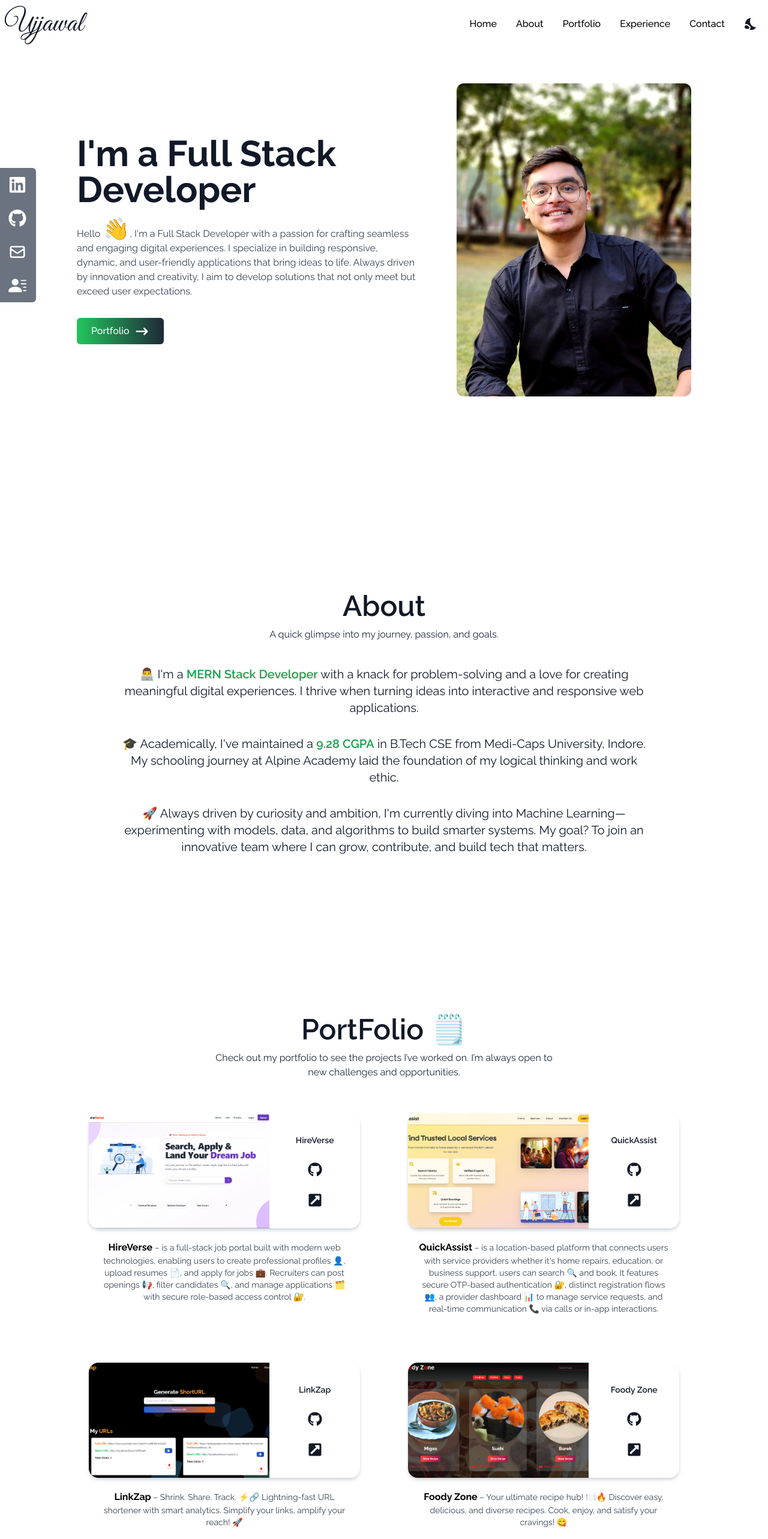
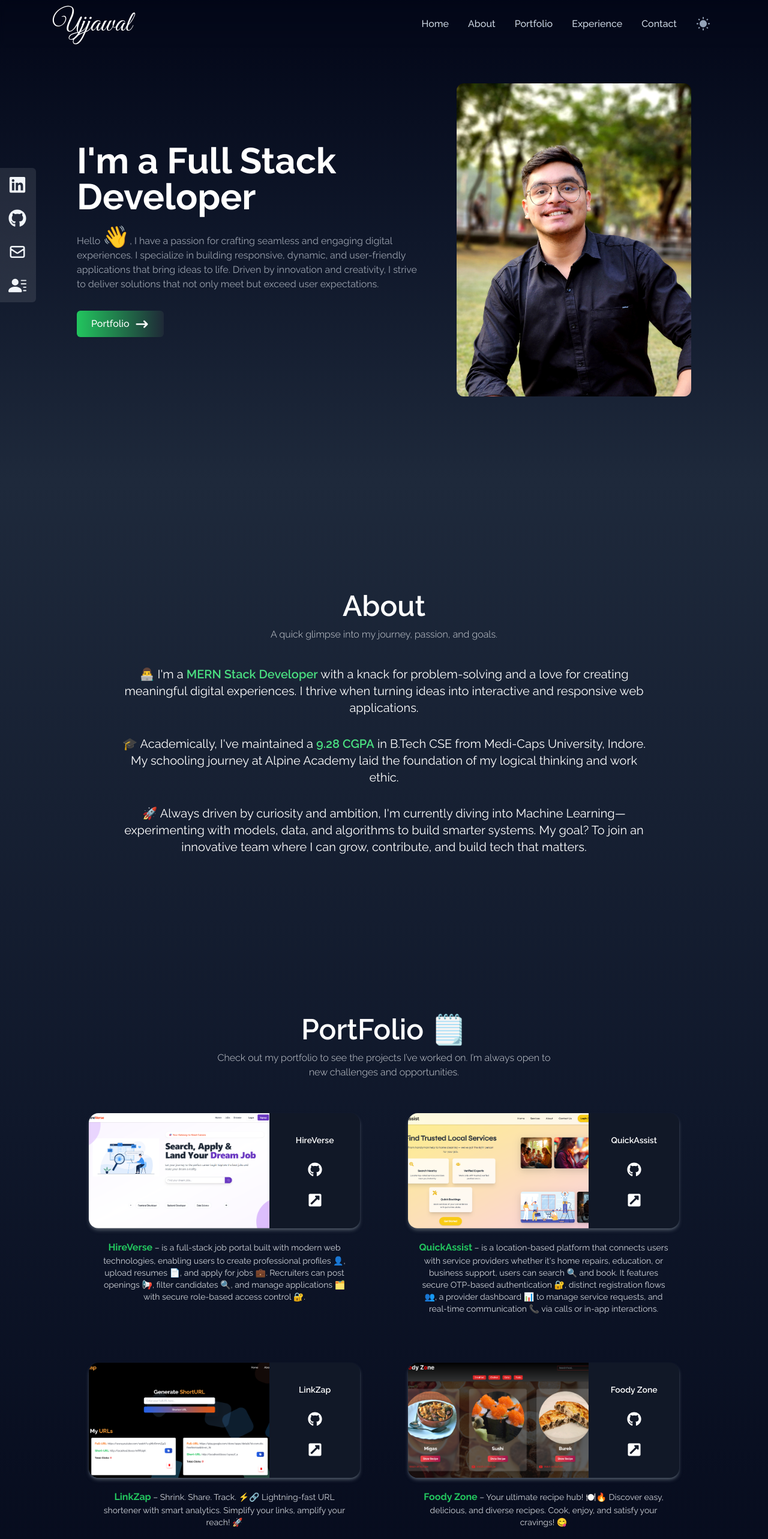
Before and after one commit to ujjawalptdr/portfolio, a React (Vite) app: page / in a window 1280 px wide. Shown: the top 2566 px of the page at 60% size. Built offline with nearby package versions, Linux system fonts and the light colour scheme.

Commit message:
Add: new theme

```diff
--- a/src/App.jsx
+++ b/src/App.jsx
@@ -3,15 +3,15 @@ import NavBar from "./Components/NavBar.jsx";
 import Home from "./Components/Home.jsx";
 import SocialLinks from "./Components/SocialLinks.jsx";
 import About from "./Components/About.jsx";
-import Portfolio from "./Components/Portfolio.jsx";
-import Testimonials from "./Components/Testimonials.jsx";
+// import Portfolio from "./Components/Portfolio.jsx";
+// import Testimonials from "./Components/Testimonials.jsx";
 import Experiences from "./Components/Experiences.jsx";
-import Contact from "./Components/Contact.jsx";
+// import Contact from "./Components/Contact.jsx";
 import Footer from "./Components/Footer.jsx";
 
 
 function App() {
-  const [darkMode, setDarkMode] = useState(false);
+  const [darkMode, setDarkMode] = useState(true);
 
   return (
     <div className={`${darkMode ? "dark" : undefined} overflow-x-hidden`}> {/*the overflow-x-hiddden prevents any child to overflow in horozontal axis, which cause a white line at the right side*/}
@@ -19,10 +19,9 @@ function App() {
       <main className="text-gray-900 bg-white dark:bg-gray-900 dark:text-white">
         <Home />
         <About />
-        <Portfolio />
-        <Testimonials />
+        {/* <Portfolio /> */}
+        {/* <Testimonials /> */}
         <Experiences />
-        <Contact />
         <Footer />
       </main>
 
--- a/src/Components/About.jsx
+++ b/src/Components/About.jsx
@@ -1,6 +1,8 @@
 import React from "react";
 import Section from "./CommomComp/Section";
 import { motion } from "framer-motion";
+// import { div } from "framer-motion/client";
+import Portfolio from "./Portfolio";
 
 const containerVariant = {
   hidden: { opacity: 0 },
@@ -20,9 +22,11 @@ const itemVariant = {
 
 const About = () => {
   return (
+    <div className="h-full bg-white dark:bg-gradient-to-b dark:from-slate-800 dark:via-slate-900 dark:to-slate-950">
+
       <div
         name="about"
-      className="min-h-screen bg-white dark:bg-gradient-to-b dark:from-gray-800 dark:via-black dark:to-black flex justify-center items-center px-4"
+        className="flex justify-center items-center px-4"
       >
         <Section
           title="About"
@@ -32,7 +36,7 @@ const About = () => {
             variants={containerVariant}
             initial="hidden"
             whileInView="visible"
-          viewport={{ once: false }}
+            viewport={{ once: true, amount: 0.6 }}
             className="text-base sm:text-lg md:text-xl lg:text-xl leading-relaxed space-y-8 max-w-4xl"
           >
             <motion.p variants={itemVariant}>
@@ -49,6 +53,8 @@ const About = () => {
           </motion.div>
         </Section>
       </div>
+      <Portfolio />
+    </div>
   );
 };
 
--- a/src/Components/Contact.jsx
+++ b/src/Components/Contact.jsx
@@ -8,7 +8,7 @@ const Contact = () => {
   return (
     <div
       name="contact"
-      className="flex justify-center items-center bg-gradient-to-b dark:from-gray-800 dark:to-black"
+      className="flex justify-center items-center"
     >
       <Section
         title="Contact 📞"
--- a/src/Components/Experiences.jsx
+++ b/src/Components/Experiences.jsx
@@ -1,5 +1,6 @@
 import React from "react";
 import Section from "./CommomComp/Section";
+import Contact from "./Contact.jsx";
 import { motion } from "framer-motion";
 import html from "../assets/html.png";
 import javascript from "../assets/javascript.png";
@@ -99,9 +100,10 @@ const Experiences = () => {
 
   ];
   return (
+    <div className="bg-white dark:bg-gradient-to-b dark:from-slate-800 dark:via-slate-900 dark:to-slate-950">
       <div
         name="experience"
-      className="flex justify-center items-center bg-gradient-to-b dark:from-black dark:to-gray-800 "
+        className="flex justify-center items-center  "
       >
         <Section
           title="Experiences"
@@ -123,6 +125,10 @@ const Experiences = () => {
             ))}
           </div>
         </Section>
+
+
+      </div>
+      <Contact />
     </div>
   );
 };
--- a/src/Components/Footer.jsx
+++ b/src/Components/Footer.jsx
@@ -2,10 +2,10 @@ import React from "react";
 
 const Footer = () => {
   return (
-    <div className="flex justify-center items-center dark:bg-black ">
+    <div className="flex justify-center items-center dark:bg-slate-950 ">
       <section className="min-h-fit flex flex-col justify-center items-center py-10 px-5 text-center">
-        <p className="max-w-xl font-light text-gray-900 dark:text-gray-300 mb-10">
-          ©️ CodeWizard Enterprises
+        <p className="max-w-xl font-light text-slate-900 dark:text-slate-300 mb-10">
+          ©️ ujjawal.dev Enterprises
         </p>
       </section>
     </div>
--- a/src/Components/Home.jsx
+++ b/src/Components/Home.jsx
@@ -10,7 +10,7 @@ const Home = () => {
   return (
     <div
       name="home"
-      className="min-h-screen w-full bg-gradient-to-b dark:from-black dark:via-black dark:to-gray-800 flex items-center px-4 sm:px-8 lg:px-16 "
+      className="min-h-screen w-full bg-white dark:bg-gradient-to-b dark:from-slate-950 dark:via-slate-900 dark:to-slate-800 flex items-center px-4 sm:px-8 lg:px-16 "
     >
       <div className="w-full my-20">
         <div className="max-w-screen-lg mx-auto flex flex-col justify-center items-center md:flex-row md:items-center gap-8 md:gap-16">
@@ -34,7 +34,7 @@ const Home = () => {
               >
                 👋
               </motion.span>
-              , I'm a Full Stack Developer with a passion for crafting seamless and engaging digital experiences. I specialize in building responsive, dynamic, and user-friendly applications that bring ideas to life. Always driven by innovation and creativity, I aim to develop solutions that not only meet but exceed user expectations.
+              , I have a passion for crafting seamless and engaging digital experiences. I specialize in building responsive, dynamic, and user-friendly applications that bring ideas to life. Driven by innovation and creativity, I strive to deliver solutions that not only meet but exceed user expectations.
             </p>
 
             {/* Button Section */}
--- a/src/Components/NavBar.jsx
+++ b/src/Components/NavBar.jsx
@@ -1,4 +1,4 @@
-import React, { useState } from "react";
+import React, { useEffect, useState } from "react";
 import { FaBars, FaTimes } from "react-icons/fa";
 import { MdNightsStay, MdWbSunny } from "react-icons/md";
 import { Link } from "react-scroll";
@@ -6,6 +6,18 @@ import { motion } from "framer-motion";
 
 function NavBar({ darkMode, setDarkMode }) {
   const [nav, setNav] = useState(false);
+
+  const [onScroll, setOnScroll] = useState(0);
+
+  useEffect(() => {
+    const handleScroll = () => {
+      setOnScroll(window.scrollY > 10 ? 1 : 0);
+    };
+    window.addEventListener("scroll", handleScroll);
+    return () => {
+      window.removeEventListener("scroll", handleScroll);
+    };
+  }, []);
 
   const links = [
     { id: 1, link: "home" },
@@ -16,9 +28,19 @@ function NavBar({ darkMode, setDarkMode }) {
   ];
 
   return (
+    <div
+      className={`flex justify-center items-center
+    ${onScroll === 1 ? 'bg-white/70 dark:bg-slate-950/90 rounded-md' : ''}`}
+    >
       <motion.div
-      className="flex justify-between items-center w-full h-20 text-gray-900 dark:text-white bg-white dark:bg-black fixed z-10"
-      initial={{ y: -50, opacity: 0 }}
+        className={`flex justify-between items-center w-full h-20
+      text-gray-900 dark:text-white
+      fixed top-0 z-50
+      backdrop-blur-sm
+      px-2 sm:px-5 md:px-10 lg:px-20
+      transition-all duration-1000 ease-in-out
+      ${onScroll === 1 ? 'shadow-md max-w-screen-xl bg-white/70 dark:bg-slate-950/90 rounded-lg mt-2' : ''}`}
+        initial={{ y: -10, opacity: 0 }}
         animate={{ y: 0, opacity: 1 }}
         transition={{ duration: 0.5 }}
       >
@@ -35,22 +57,30 @@ function NavBar({ darkMode, setDarkMode }) {
           {links.map(({ id, link }) => (
             <motion.li
               key={id}
-            className="text-black dark:text-gray-500 px-4 cursor-pointer capitalize font-medium hover:scale-105 hover:text-green-500 dark:hover:text-green-500 duration-200"
+              className="group relative px-4 cursor-pointer capitalize font-medium
+                text-slate-900 dark:text-slate-300
+               hover:text-green-500 dark:hover:text-green-400
+               transition-colors duration-300"
               initial={{ opacity: 0, x: -20 }}
               animate={{ opacity: 1, x: 0 }}
               transition={{ duration: 0.4, delay: id * 0.1 }}
             >
-            <Link to={link} smooth duration={500}>
+              <Link to={link} smooth duration={500} className="relative">
                 {link}
+                {/* Underline animation */}
+                <span className="absolute left-0 -bottom-1 h-[2px] w-0
+                       bg-green-500 dark:bg-green-400
+                       transition-all duration-300 group-hover:w-full"></span>
               </Link>
             </motion.li>
           ))}
 
-        <div onClick={() => setDarkMode(!darkMode)} className="px-4">
+
+          <div onClick={() => setDarkMode(!darkMode)} className="px-4 ">
             {darkMode ? (
-            <MdWbSunny className="text-2xl cursor-pointer" />
+              <MdWbSunny className="text-2xl cursor-pointer  text-slate-900 dark:text-slate-400 hover:text-green-400 duration-100" />
             ) : (
-            <MdNightsStay className="text-2xl cursor-pointer" />
+              <MdNightsStay className="text-2xl cursor-pointer  text-slate-900 dark:text-slate-400 hover:text-green-400 duration-100" />
             )}
           </div>
         </ul>
@@ -66,7 +96,7 @@ function NavBar({ darkMode, setDarkMode }) {
 
           <div
             onClick={() => setNav(!nav)}
-          className="cursor-pointer pr-4 z-10 text-gray-500"
+            className="cursor-pointer pr-4 z-10 text-slate-900 dark:text-slate-400"
           >
             {nav ? <FaTimes size={30} /> : <FaBars size={30} />}
           </div>
@@ -82,7 +112,7 @@ function NavBar({ darkMode, setDarkMode }) {
             {links.map(({ id, link }) => (
               <li
                 key={id}
-              className="text-gray-900 hover:text-indigo-400 dark:text-gray-500 dark:hover:text-gray-300 px-4 cursor-pointer capitalize text-4xl py-6 hover:scale-105 duration-200"
+                className="text-gray-900 hover:text-slate-400 dark:text-slate-500 dark:hover:text-slate-200 px-4 cursor-pointer capitalize text-4xl py-6 hover:scale-105 duration-200"
               >
                 <Link onClick={() => setNav(!nav)} to={link} smooth duration={500}>
                   {link}
@@ -92,6 +122,7 @@ function NavBar({ darkMode, setDarkMode }) {
           </motion.ul>
         )}
       </motion.div>
+    </div>
   );
 }
 
--- a/src/Components/Portfolio.jsx
+++ b/src/Components/Portfolio.jsx
@@ -56,7 +56,7 @@ const Portfolio = () => {
   return (
     <div
       name="portfolio"
-      className="min-h-screen bg-gradient-to-b from-white dark:from-black dark:to-gray-800 flex justify-center items-center"
+      className="flex justify-center items-center"
     >
       <Section
         title="PortFolio 🗒️"
@@ -66,15 +66,15 @@ const Portfolio = () => {
           {projects.map(({ id, image, title, github, demo, description }) => (
             <motion.div
               key={id}
-              initial={{ opacity: 0, y: 20, scale: 0.95 }}
-              whileInView={{ opacity: 1, y: 0, scale: 1 }}
+              initial={{ opacity: 0, y: 20 }}
+              whileInView={{ opacity: 1, y: 0 }}
               viewport={{ once: true, amount: 0.6 }}
               transition={{
-                duration: 0.9, type: "spring"
+                duration: 0.9, type: "easeInOut",
               }}
             >
               {/* Card Box */}
-              <div className="max-w-lg w-full flex flex-col items-center shadow-md hover:shadow-lg shadow-gray-300 hover:shadow-gray-400 dark:shadow-gray-600 duration-300 rounded-2xl overflow-hidden  hover:scale-[1.015] bg-white dark:bg-gray-900">
+              <div className="max-w-lg w-full flex flex-col items-center shadow-md hover:shadow-lg shadow-gray-300 hover:shadow-gray-400 dark:shadow-gray-600 duration-300 rounded-2xl overflow-hidden  hover:scale-[1.015] bg-white dark:bg-gray-900 will-change-transform">
                 <div className="flex h-48 w-full">
                   <img
                     src={image}
--- a/src/Components/SocialLinks.jsx
+++ b/src/Components/SocialLinks.jsx
@@ -58,14 +58,14 @@ const SocialLinks = () => {
             transition={{ duration: 0.4, delay: id * 0.1 }}
             viewport={{ once: true }}
             className={
-              "flex justify-between items-center w-40 h-14 px-4 bg-gray-500 ml-[-100px] hover:ml-[-10px] hover:rounded-md duration-200" +
+              "flex justify-between items-center w-40 h-14 px-4 bg-slate-200 dark:bg-white/10 backdrop-blur-md dark:text-slate-400 ml-[-100px] hover:ml-[-10px] hover:rounded-md dark:hover:bg-white/20 duration-300" +
               " " +
               style
             }
           >
             <a
               href={href}
-              className="flex justify-between items-center w-full text-white"
+              className="flex justify-between items-center w-full text-slate-950/90 dark:text-slate-100"
               download={download}
               target="_blank"
               rel="noreferrer"
```
Lines whose indentation alone changed are shown as unchanged.
